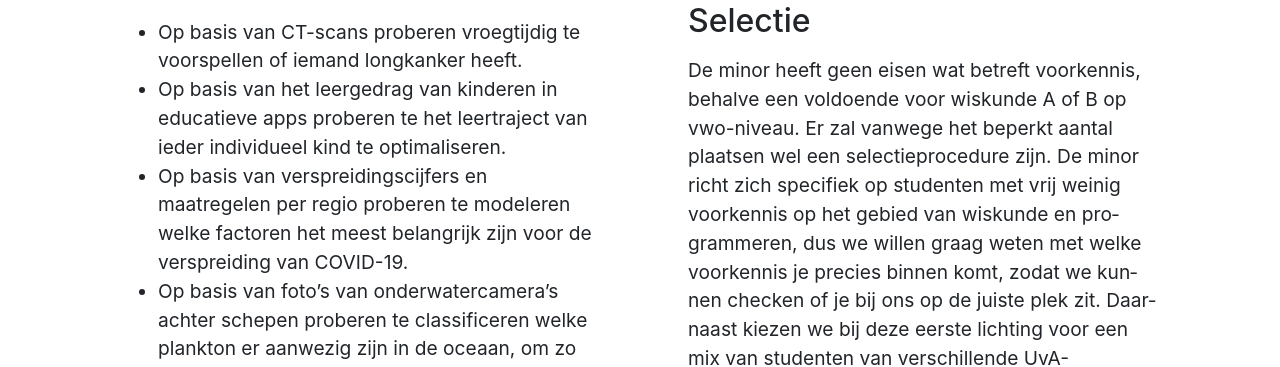
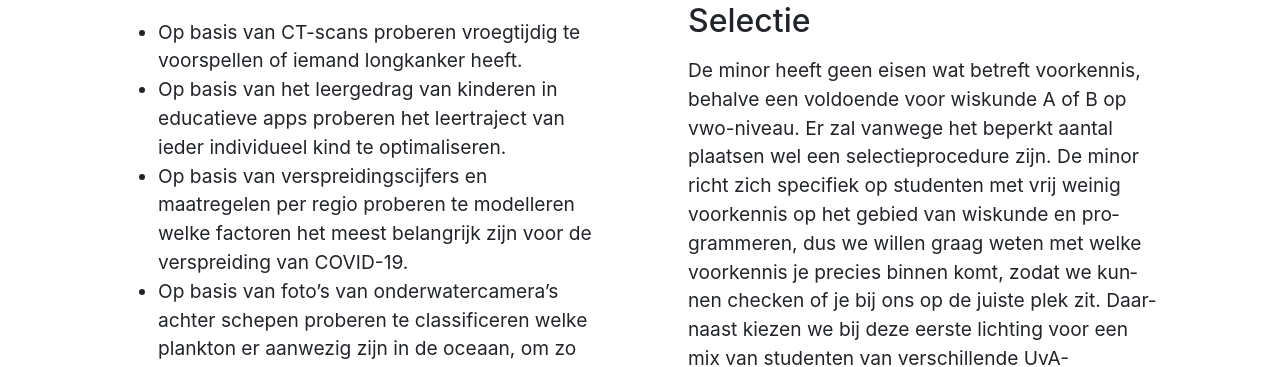
Before and after one commit to tdoolan/info, a Jekyll site: the page built from minoren/minai/index.html, in a window 1280 px wide and 900 px high, scrolled down 1753 px. Shown: the part 183-550 px from the top of the window. Built offline with Jekyll 4.4.1, drawn with Linux system fonts in a browser that asks for light colours.

Commit message:
spelfouten

```diff
--- a/minoren/minai/index.html
+++ b/minoren/minai/index.html
@@ -31,8 +31,8 @@ title: Minor AI
             </p>
             <ul class="display-6">
                 <li>Op basis van CT-scans proberen vroegtijdig te voorspellen of iemand longkanker heeft.</li>
-                <li>Op basis van het leergedrag van kinderen in educatieve apps proberen te het leertraject van ieder individueel kind te optimaliseren.</li>
-                <li>Op basis van verspreidingscijfers en maatregelen per regio proberen te modeleren welke factoren het meest belangrijk zijn voor de verspreiding van COVID-19.</li>
+                <li>Op basis van het leergedrag van kinderen in educatieve apps proberen het leertraject van ieder individueel kind te optimaliseren.</li>
+                <li>Op basis van verspreidingscijfers en maatregelen per regio proberen te modelleren welke factoren het meest belangrijk zijn voor de verspreiding van COVID-19.</li>
                 <li>Op basis van foto’s van onderwatercamera’s achter schepen proberen te classificeren welke plankton er aanwezig zijn in de oceaan, om zo een beter beeld te krijgen van de waterkwaliteit per regio.</li>
             </ul>
             <p class="display-6">
```
